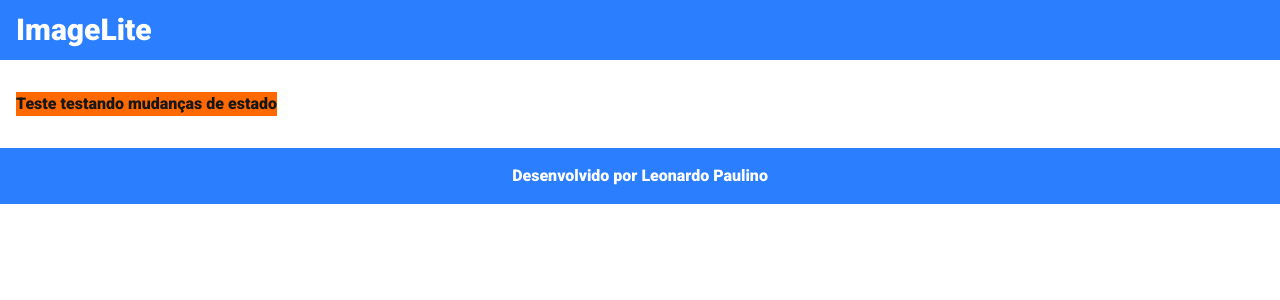
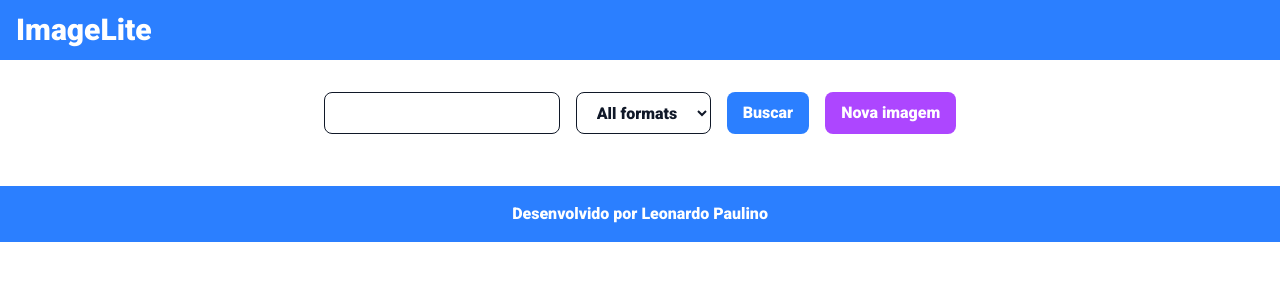
Before and after one commit to rookie-leo/imagelite, a Next.js app: page /galery in a window 1280 px wide. Shown: the top 300 px of the page. Built offline with nearby package versions, Linux system fonts and the light colour scheme.

Commit message:
Get images from backend implemented

```diff
--- a/src/app/galery/page.tsx
+++ b/src/app/galery/page.tsx
@@ -32,7 +32,17 @@ export default function GaleryPage() {
 
     return (
         <Template>
-            <button className="btn btn-primary bg-orange-500" onClick={searchImages}>Teste testando mudanças de estado</button>
+            <section className="flex flex-col items-center justify-center my-5">
+                <div className="flex space-x-4">
+                    <input type="text" className="border px-5 py-2 rounded-lg text-gray-900" />
+                    <select className="border px-4 py-2 rounded-lg text-gray-900" name="" id="">
+                        <option value="">All formats</option>
+                    </select>
+                    <button className="bg-blue-500 text-white px-4 py-2 rounded-lg text-gray-900 transition-transform ease-in duration-300 transform hover:shadow-lg hover:translate-y-2" onClick={searchImages}>Buscar</button>
+                    <button className="bg-purple-500 text-white px-4 py-2 rounded-lg text-gray-900 transition-transform ease-in duration-300 transform hover:shadow-lg hover:translate-y-2">Nova imagem</button>
+                </div>
+            </section>
+
             <section className="grid grid-cols-3 gap-8">
                 {renderImageCards()}
             </section>
```
